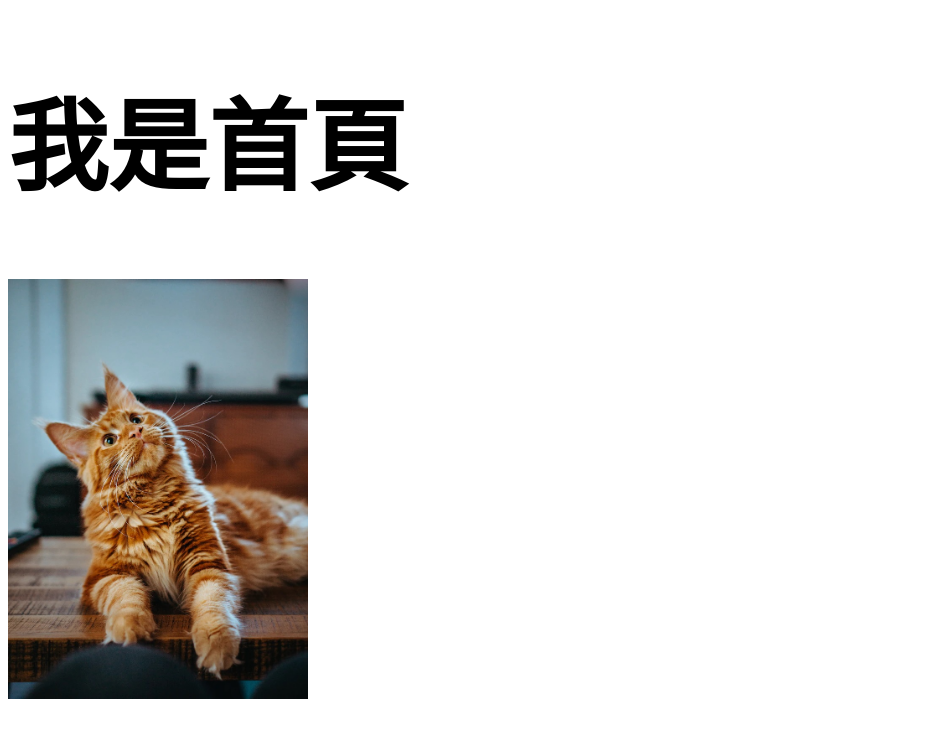
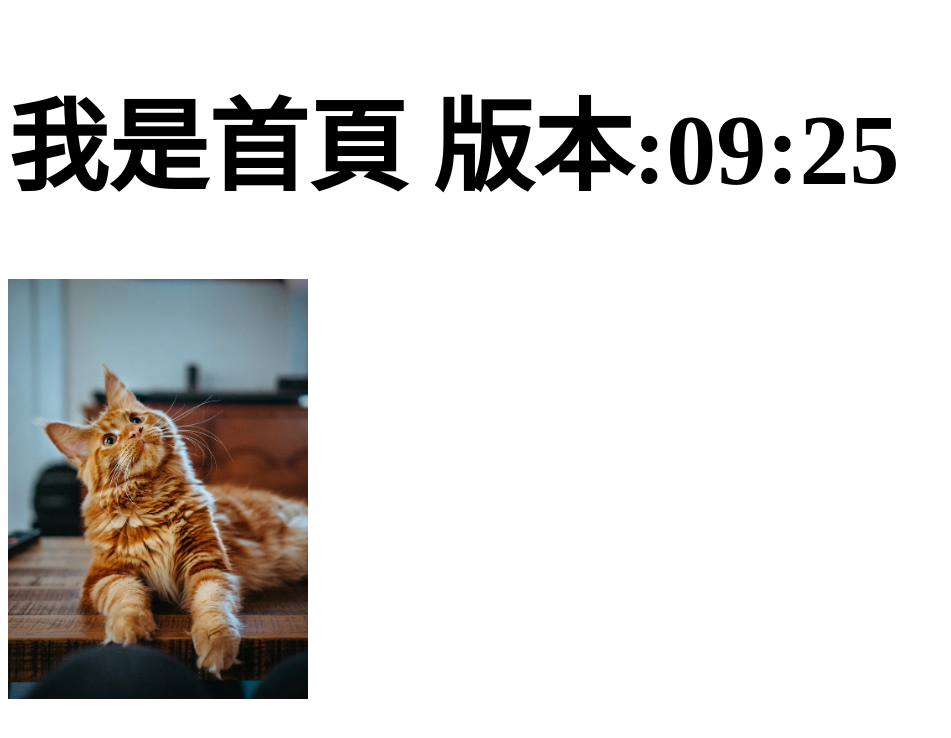
Before and after one commit to FishHsuGreen/week04_class, a website built with Vite: page pages/index.html in a window 1280 px wide. Shown: the whole page, without its empty margins (0-951 px from the left). Built offline with nearby package versions, Linux system fonts and the light colour scheme.

Commit message:
新增版本號

```diff
--- a/pages/index.html
+++ b/pages/index.html
@@ -9,7 +9,7 @@
   <body>
     <%- include('./layout/header'); -%>
 
-    <h1 class="index-title">我是首頁</h1>
+    <h1 class="index-title">我是首頁 版本:09:25</h1>
     <img src="../assets/images/cat.jpg" style="width: 300px;" alt="cat">
 
     <%- include('./layout/footer'); -%>
```
